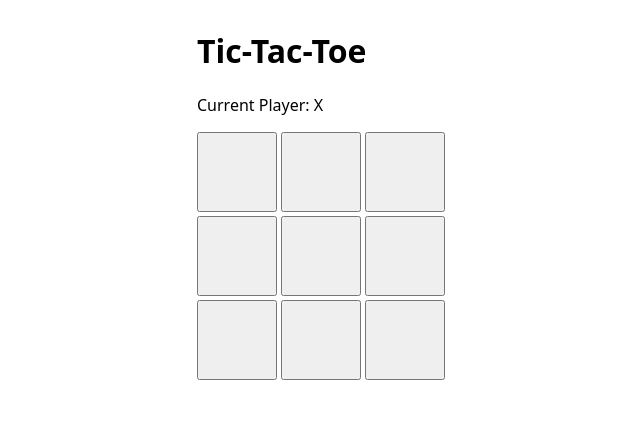
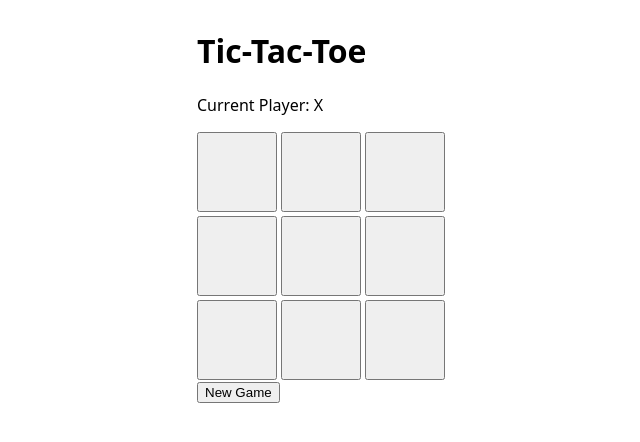
Before and after one commit to aseem/tic-tac-toe, a React app in the folder frontend/: page / in a window 1280 px wide. Shown: the top 442 px of the page, without its empty margins (319-959 px from the left). Built offline with nearby package versions, Linux system fonts and the light colour scheme; the HTML template or start-up script is replaced by a standard one.

Commit message:
Add New Game button

```diff
--- a/frontend/src/App.jsx
+++ b/frontend/src/App.jsx
@@ -9,6 +9,10 @@ function Status({ winner, isDraw, currentPlayer }) {
     return <p>The game ended in a tie!</p>;
   }
   return <p>Current Player: {currentPlayer}</p>;
+}
+
+function NewGame({ onClick }) {
+  return <button onClick={onClick}>New Game</button>;
 }
 
 export default function App() {
@@ -27,11 +31,17 @@ export default function App() {
     setBoard(newBoard);
   }
 
+  function handleNewGameClick() {
+    const newBoard = Array(9).fill(null);
+    setBoard(newBoard);
+  }
+
   return (
     <main>
       <h1>Tic-Tac-Toe</h1>
       <Status winner={null} isDraw={false} currentPlayer={currentPlayer} />
       <Board board={board} onSquareClick={handleSquareClick} />
+      <NewGame onClick={handleNewGameClick} />
     </main>
   );
 }
```
